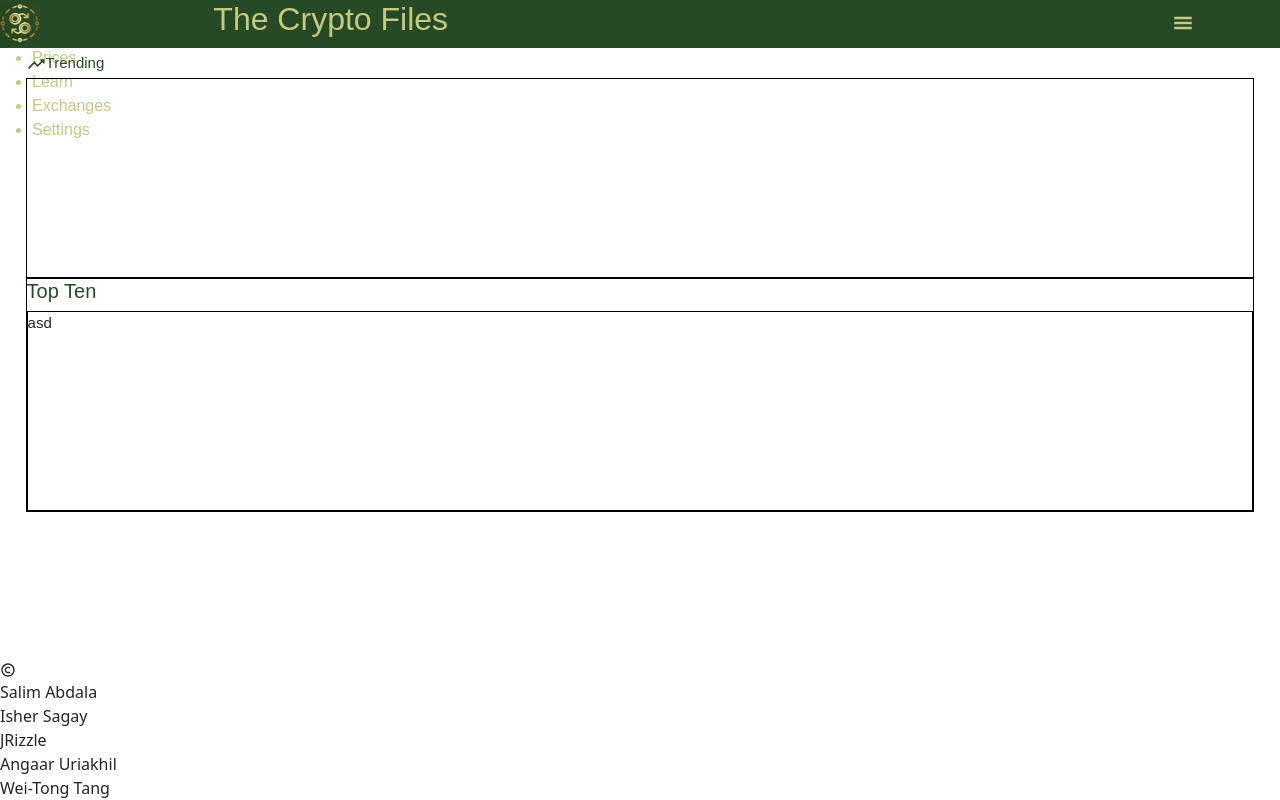
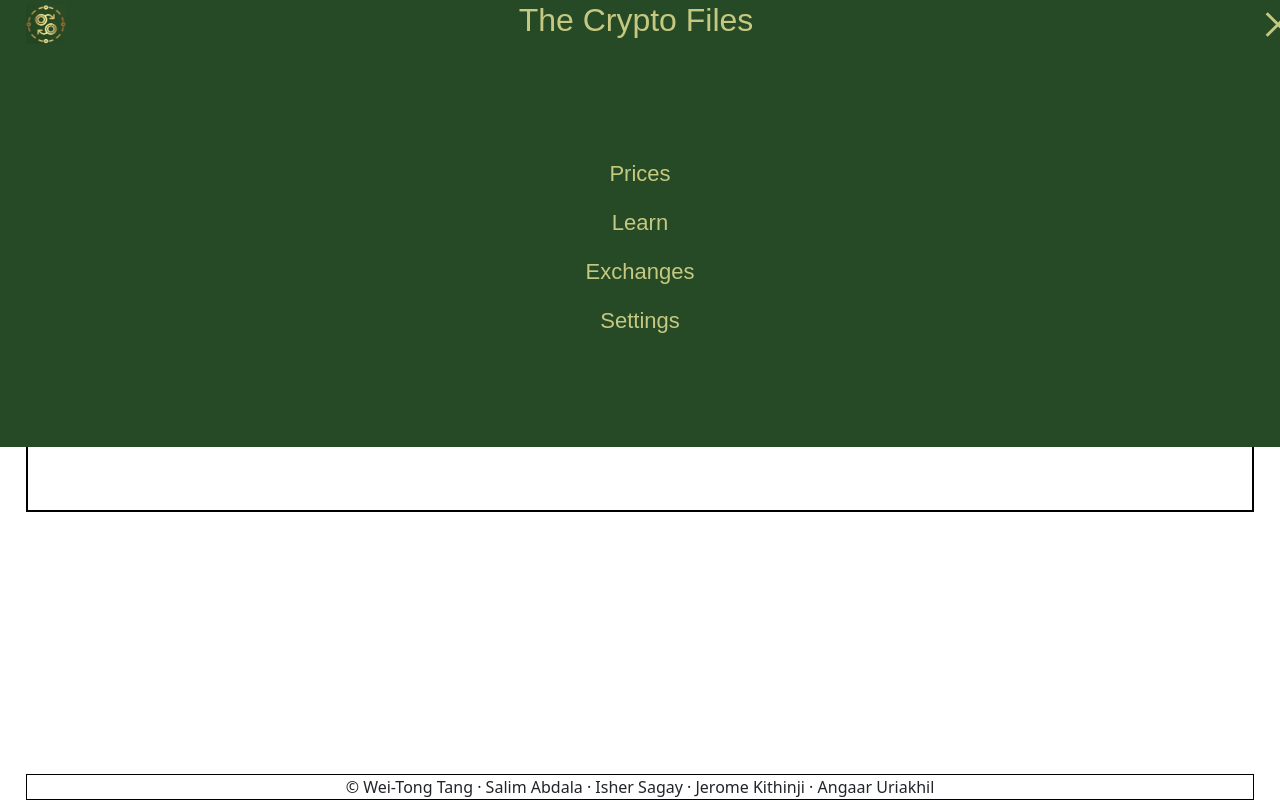
Before and after one commit to wtang98/Crypto-Price-Tracker, a React (Create React App) app in the folder frontend/crypto-project/: page / in a window 1280 px wide. Both pictures are taken after a click on the button 1226 px from the left and 24 px from the top of the page. Built offline with nearby package versions, Linux system fonts and the light colour scheme; a web font is replaced by a local one.

Commit message:
styled nav bar further and added animations

```diff
--- a/frontend/crypto-project/package.json
+++ b/frontend/crypto-project/package.json
@@ -8,7 +8,9 @@
     "@testing-library/jest-dom": "^5.15.0",
     "@testing-library/react": "^11.2.7",
     "@testing-library/user-event": "^12.8.3",
+    "aos": "^2.3.4",
     "bootstrap": "^5.1.1",
+    "hamburger-react": "^2.4.1",
     "react": "^17.0.2",
     "react-dom": "^17.0.2",
     "react-icons": "^4.3.1",
--- a/frontend/crypto-project/src/App.jsx
+++ b/frontend/crypto-project/src/App.jsx
@@ -10,7 +10,7 @@ const App = () => {
 			<div className="App">
 				<Home/>
 			</div>
-			<div className = "px-0 m-0 d-flex flex-column justify-content-end flex-grow-1">
+			<div className = "px-0 m-0 d-flex flex-column justify-content-end flex-grow-1 align-items-center">
 				<Footer/>
 			</div>
 		</div>
--- a/frontend/crypto-project/src/components/footer/footer.jsx
+++ b/frontend/crypto-project/src/components/footer/footer.jsx
@@ -1,20 +1,12 @@
 import React from 'react'
-import { BiCopyright } from "react-icons/bi";
-import "../footer/footer.scss"
+import "./footer.scss"
 
 const Footer = () => {
-  return (
-    <div className ="p-0 d-flex justify-content-start align-items-center">
-      <ul className = "footer p-0 m-0 ">
-      <BiCopyright/>
-        <li>Salim Abdala </li>
-        <li>Isher Sagay </li>
-        <li>JRizzle</li>
-        <li>Angaar Uriakhil </li>
-        <li>Wei-Tong Tang</li>
-      </ul>
-    </div>
-  )
+	return (
+		<div className ="footer p-0">
+			<p  className = "footer__text d-flex text-center justify-content-center p-0 m-0 ">© Wei-Tong Tang · Salim Abdala · Isher Sagay · Jerome Kithinji · Angaar Uriakhil</p>
+		</div>
+	)
 }
 
 export default Footer
--- a/frontend/crypto-project/src/components/footer/footer.scss
+++ b/frontend/crypto-project/src/components/footer/footer.scss
@@ -1,5 +1,10 @@
 @import "../../assets/styles/styles.scss";
 
 .footer {
-  list-style-type: none;
+	&__text{
+		width: 96vw;
+		border: 1px solid black;
+
+		list-style-type: none;
+	}
 }
--- a/frontend/crypto-project/src/components/nav/nav.jsx
+++ b/frontend/crypto-project/src/components/nav/nav.jsx
@@ -2,41 +2,45 @@ import React, { useState } from "react";
 import './nav.scss'
 import Logo from '../../assets/images/Screenshot 2021-11-03 at 11.32.23.png'
 import { GiHamburgerMenu } from "react-icons/gi";
+import { ImCross } from "react-icons/im";
+import { Squash as Hamburger } from 'hamburger-react'
+import AOS from 'aos';
+import 'aos/dist/aos.css';
 
 const Nav = () => {
+    AOS.init();
+
     const [openMenu, setOpenMenu] = useState(false);
-
-    const menuOpen = () => {
-        setOpenMenu(!openMenu)
-    }
 
     const menuDropDown = () => {
         return (
-            <div>
-                <ul>
-                    <li>Prices</li>
-                    <li>Learn</li>
-                    <li>Exchanges</li>
-                    <li>Settings</li>
-                </ul>
+            <div className = "dropDown d-flex justify-content-center align-items-center flex-column" data-aos="zoom-out-down-right">
+                <li className = "dropDown__text">Prices</li>
+                <li className = "dropDown__text">Learn</li>
+                <li className = "dropDown__text">Exchanges</li>
+                <li className = "dropDown__text">Settings</li>
             </div>
         )
     }
 
     return (
-        <div className="nav d-flex align-items-center">
-            <div className="col-2">
-                <img src={Logo} alt="" className="nav__img"/>
+        <div className="nav d-flex align-items-center justify-content-between">
+            <img src={Logo} alt="" className="nav__img"/>
+            <h2 className="nav__header">The Crypto Files</h2>
+            <div className="nav__burger ">
+                <Hamburger direction="right"
+                onToggle={toggled => {
+                        if (toggled) {
+                            setOpenMenu(true)
+                        } else {
+                            setOpenMenu(false)
+                        }
+                    }} />
             </div>
-            <div className="col-9">
-                <h2 className="nav__header">The Crypto Files</h2>
-            </div>
-            <div className="col-1">
-                {<div onClick={menuOpen} className="nav__icon d-flex align-items-center"><GiHamburgerMenu/></div>}
-            </div>
-                {openMenu && menuDropDown()}
+            {openMenu && menuDropDown()}
         </div>
     )
 }
 
+
 export default Nav
--- a/frontend/crypto-project/src/components/nav/nav.scss
+++ b/frontend/crypto-project/src/components/nav/nav.scss
@@ -3,6 +3,22 @@
 	margin:0;
 	padding: 0;
 	box-sizing: border-box;
+}
+
+.dropDown{
+	position: absolute;
+	right: 0;
+	top: 5.9vh;
+	width: 100vw;
+	height: 50vh;
+	background-color: $primary-color;
+	&__text{
+		font-size: 22px;
+		margin:8px;
+		&:hover{
+			cursor: pointer;
+		}
+	}
 }
 
 .nav{
@@ -16,8 +32,14 @@
 	&__img{
 	height: 40px;
 	width: 40px;
+	margin-left: 2vw;
 	}
-	&__icon{
+	&__burger{
 	font-size: 20px;
+	margin-right: 2vw;
+	.hamburger-react{
+		display: flex;
+		justify-content: end;
+	}
 	}
 }
```
Also changed, not shown: frontend/crypto-project/src/components/crypto-lists/topTen/topTen.scss (line endings or trailing spaces), 1 other file (tests, documents, lock files or other folders).
